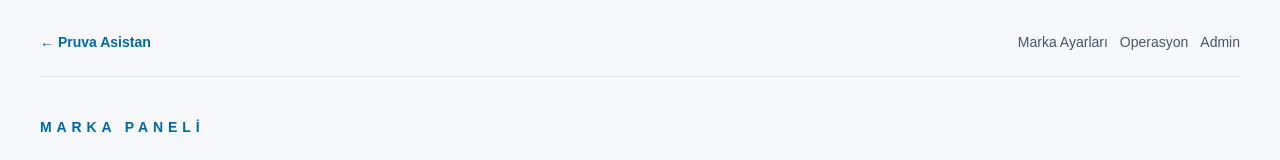
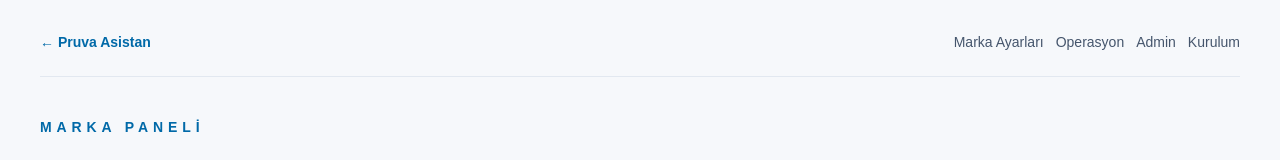
Before and after one commit to PruvaLAbs/pruvalabs-website, a Next.js app: page /assist/brand in a window 1280 px wide. Shown: the top 160 px of the page. Built offline with nearby package versions, Linux system fonts and the light colour scheme; no server answers.

Commit message:
Add production env example and brand onboarding link

```diff
--- a/app/assist/brand/page.tsx
+++ b/app/assist/brand/page.tsx
@@ -62,6 +62,9 @@ export default async function BrandPanelPage() {
             </a>
             <a href="/assist/admin" className="hover:text-slate-950">
               Admin
+            </a>
+            <a href="/assist/onboarding" className="hover:text-slate-950">
+              Kurulum
             </a>
           </nav>
         </header>
```
Also changed, not shown: 1 other file (tests, documents, lock files or other folders).
